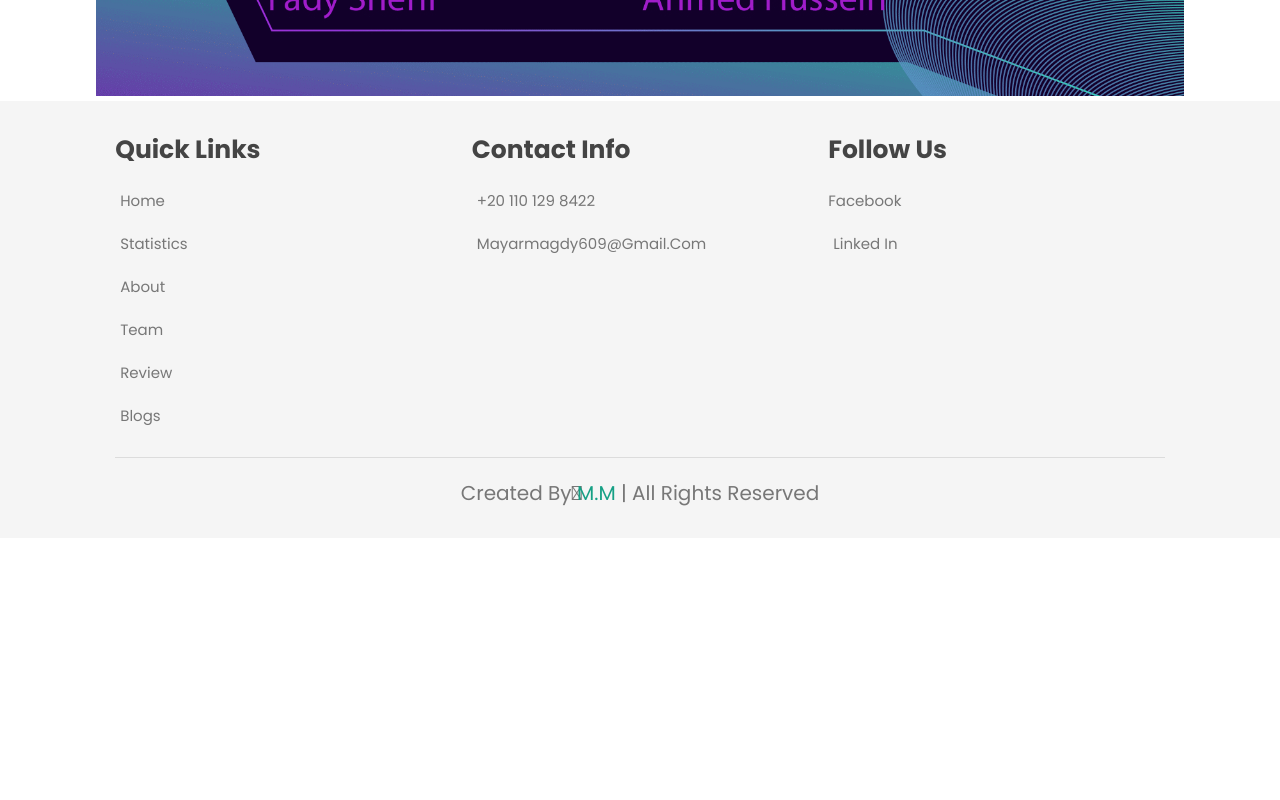
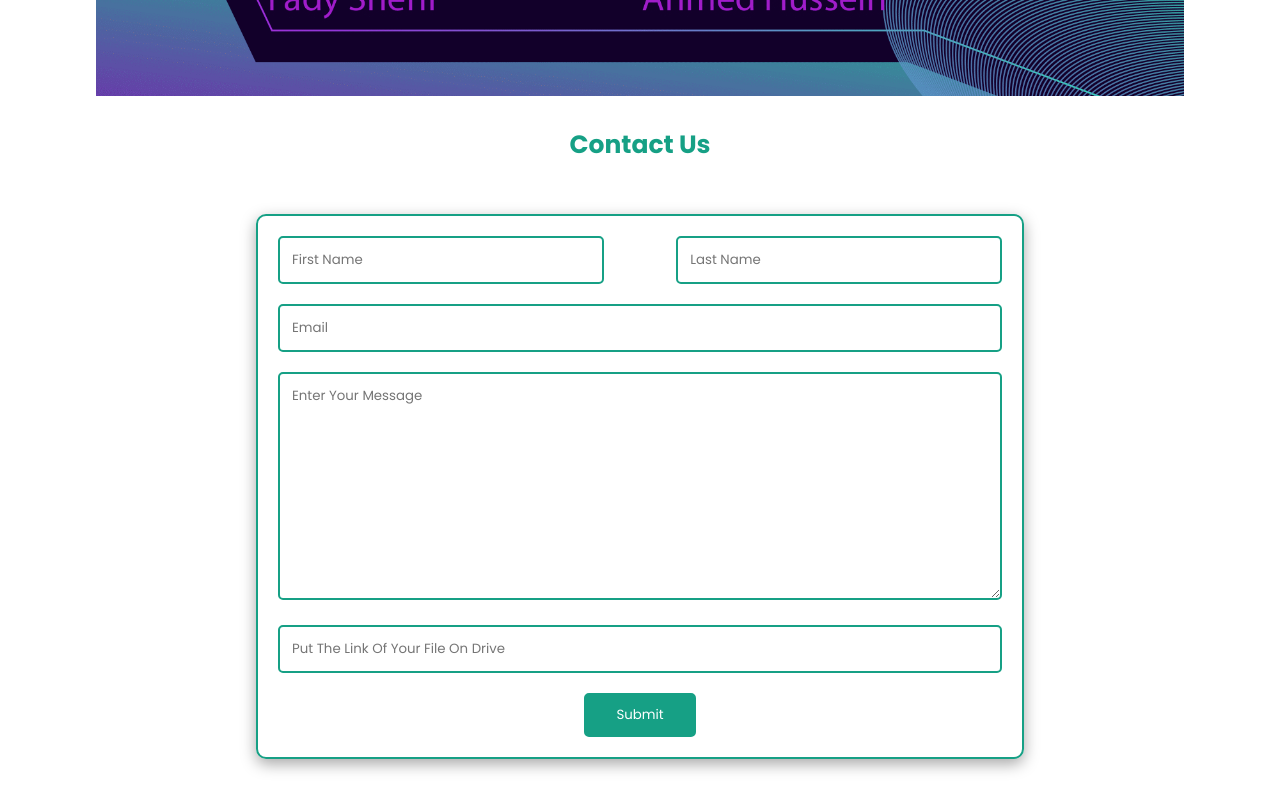
Before and after one commit to osama24680/Stroke, a React (Create React App) app: page / in a window 1280 px wide. Shown: the part 6800-7600 px from the top of the page. Before the commit the page ends 7338 px from the top, so only its background shows below. Built offline with nearby package versions, Linux system fonts and the light colour scheme; some icons are missing.

Commit message:
no links3 and edits

```diff
--- a/package.json
+++ b/package.json
@@ -3,6 +3,7 @@
   "version": "0.1.0",
   "private": true,
   "dependencies": {
+    "@emailjs/browser": "^3.11.0",
     "@iconscout/unicons": "^4.0.8",
     "@testing-library/jest-dom": "^5.17.0",
     "@testing-library/react": "^13.4.0",
--- a/public/index.html
+++ b/public/index.html
@@ -41,5 +41,6 @@
       To begin the development, run `npm start` or `yarn start`.
       To create a production bundle, use `npm run build` or `yarn build`.
     -->
+
   </body>
 </html>
--- a/src/App.js
+++ b/src/App.js
@@ -9,6 +9,7 @@ import Blogs from "./Components/Blogs.js";
 import Footer from "./Components/Footer.js";
 import BarChart from "./Components/Charts/BarChart.js";
 import PieCharts from "./Components/Charts/PieCharts.js";
+import ContactUs from "./Components/ContactUs.js";
 import poster from "./images/poster.png"
 function App() {
   return (
@@ -26,6 +27,7 @@ function App() {
       <div className="poster">
         <img src={poster} alt=""/>
       </div>
+      <ContactUs />
       <Footer />
     </div>
   );
--- /dev/null
+++ b/src/Components/ContactUs.js
@@ -0,0 +1,103 @@
+import React, { useState } from "react";
+import emailjs from "@emailjs/browser";
+const ContactUs = () => {
+  const [firstName, setFirstName] = useState("");
+  const [lastName, setLastName] = useState("");
+  const [email, setEmail] = useState("");
+  const [message, setMessage] = useState("");
+  const [fileLink, setFileLink] = useState("");
+
+  let templeteParameters = {
+    firstName,
+    lastName,
+    email,
+    message,
+    fileLink,
+  };
+
+  let serviceID = "service_f0dhnn6";
+  let templeteID = "template_g6uya0e";
+  let puplicKey = "1o7X5mK6MhxogzwGi";
+
+  function clearForm() {
+    setFirstName("");
+    setLastName("");
+    setEmail("");
+    setMessage("");
+    setFileLink("");
+  }
+  function handleSubmit(e) {
+    e.preventDefault();
+    emailjs
+      .send(serviceID, templeteID, templeteParameters, puplicKey)
+      .then((res) => {
+        console.log("success", res);
+      })
+      .catch((err) => {
+        console.log(err);
+      });
+
+    clearForm();
+  }
+
+  return (
+    <>
+      <h2
+        style={{
+          color: "#16a085",
+          textAlign: "center",
+          fontSize: "25px",
+          marginBottom: "0",
+          marginTop: "25px",
+        }}
+      >
+        Contact Us
+      </h2>
+      <div className="ContactUs">
+        <form onSubmit={handleSubmit}>
+          <div className="doubleInput">
+            <input
+              type="text"
+              placeholder="First Name"
+              onChange={(e) => setFirstName(e.target.value)}
+              value={firstName}
+            />
+            <input
+              type="text"
+              placeholder="Last Name"
+              onChange={(e) => setLastName(e.target.value)}
+              value={lastName}
+            />
+          </div>
+          <div className="singleInput">
+            <input
+              type="email"
+              placeholder="Email"
+              onChange={(e) => setEmail(e.target.value)}
+              value={email}
+            />
+          </div>
+          <div className="singleInput">
+            <textarea
+              rows="10"
+              placeholder="enter your message"
+              onChange={(e) => setMessage(e.target.value)}
+              value={message}
+            ></textarea>
+          </div>
+          <div className="singleInput">
+            <input
+              type="text"
+              placeholder="Put the link of your file on drive"
+              onChange={(e) => setFileLink(e.target.value)}
+              value={fileLink}
+            />
+          </div>
+          <button>Submit</button>
+        </form>
+      </div>
+    </>
+  );
+};
+
+export default ContactUs;
--- a/src/index.css
+++ b/src/index.css
@@ -1,403 +1,395 @@
-@import url('https://fonts.googleapis.com/css2?family=poppins:wght@200;300;400;600;700&display=swap');
-:root{
-    --green:#16a085;
-    --black:#444;
-    --light-color:#777;
-    --box-shadow:.5rem .5rem 0 rgba(22,160,133,.2);
-    --text-shadow:.4rem .4rem 0 rgba(0,0,0,.2);
-    --border:.2rem solid var(--green);
+@import url("https://fonts.googleapis.com/css2?family=poppins:wght@200;300;400;600;700&display=swap");
+:root {
+  --green: #16a085;
+  --black: #444;
+  --light-color: #777;
+  --box-shadow: 0.5rem 0.5rem 0 rgba(22, 160, 133, 0.2);
+  --text-shadow: 0.4rem 0.4rem 0 rgba(0, 0, 0, 0.2);
+  --border: 0.2rem solid var(--green);
 }
-*{
-    font-family: 'Poppins', sans-serif;
-    margin:0; padding: 0;
+* {
+  font-family: "Poppins", sans-serif;
+  margin: 0;
+  padding: 0;
   box-sizing: border-box;
-    outline: none; border: none;
+  outline: none;
+  border: none;
   text-transform: capitalize;
-    transition: all .2s ease-out;
+  transition: all 0.2s ease-out;
   text-decoration: none;
 }
 
-html{
+html {
   font-size: 62.5%;
   overflow-x: hidden;
   scroll-padding-top: 7rem;
   scroll-behavior: smooth;
 }
 
-section{
-    padding:2rem 9%;
+section {
+  padding: 2rem 9%;
 }
 
-section:nth-child(even){
+section:nth-child(even) {
   background: #f5f5f5;
 }
-#charts{
-
-
+#charts {
   position: relative;
   z-index: 1000000000000;
 }
 
-.heading{
+.heading {
   text-align: center;
   padding-bottom: 2rem;
   text-shadow: var(--text-shadow);
   text-transform: uppercase;
-    color:var(--black);
+  color: var(--black);
   font-size: 5rem;
-    letter-spacing: .4rem;
+  letter-spacing: 0.4rem;
 }
 
-.heading span{
+.heading span {
   text-transform: uppercase;
-    color:var(--green);
+  color: var(--green);
 }
 
-.btn{
+.btn {
   display: inline-block;
   margin-top: 1rem;
   padding: 1.5rem;
   padding-left: 1rem;
-    border:var(--border);
-    border-radius: .5rem;
+  border: var(--border);
+  border-radius: 0.5rem;
   box-shadow: var(--box-shadow);
-    color:var(--green);
+  color: var(--green);
   cursor: pointer;
   font-size: 1.7rem;
   background: #fff;
 }
 
-.btn span{
-    padding:.7rem 1rem;
-    border-radius: .5rem;
+.btn span {
+  padding: 0.7rem 1rem;
+  border-radius: 0.5rem;
   background: var(--green);
-    color:#fff;
-    margin-left: .5rem;
+  color: #fff;
+  margin-left: 0.5rem;
 }
 
-.btn:hover{
+.btn:hover {
   background: var(--green);
-    color:#fff;
+  color: #fff;
 }
 
-.btn:hover span{
+.btn:hover span {
   color: var(--green);
-    background:#fff;
+  background: #fff;
   margin-left: 1.5rem;
 }
 
-
-
 /* ############################################################# */
-header{
-    position:fixed;
-    top:0;
-    left:0;
-    right:0;
-    z-index:1000;
-    display:flex;
+header {
+  position: fixed;
+  top: 0;
+  left: 0;
+  right: 0;
+  z-index: 1000;
+  display: flex;
   align-items: center;
-    justify-content:space-between;
-    background:#fff;
+  justify-content: space-between;
+  background: #fff;
   padding: 2rem 9%;
-    box-shadow:0 .5rem 1rem rgba(0,0,0,.1);
+  box-shadow: 0 0.5rem 1rem rgba(0, 0, 0, 0.1);
 }
-header .logo{
-    font-size:2.5rem;
-    color:var(--black);
+header .logo {
+  font-size: 2.5rem;
+  color: var(--black);
   cursor: pointer;
 }
-header .logo i{
-    color:var(--green);
+header .logo i {
+  color: var(--green);
 }
-header .navbar a{
-    font-size:1.7rem;
+header .navbar a {
+  font-size: 1.7rem;
   margin-left: 2rem;
-    color:var(--light-color);
-
+  color: var(--light-color);
 }
-header .navbar a:hover{
-    color:var(--green)
+header .navbar a:hover {
+  color: var(--green);
 }
 
-
-#menu-bar{
-    font-size:2.5rem;
-    cursor:pointer;
-    color:var(--green);
-    border-radius:.5rem;
+#menu-bar {
+  font-size: 2.5rem;
+  cursor: pointer;
+  color: var(--green);
+  border-radius: 0.5rem;
   padding: 1rem 1.5rem;
   display: none;
-    background:#eee;
+  background: #eee;
 }
 /* ============---------home-------========= */
 .home {
   display: flex;
-    align-items:center;
+  align-items: center;
   flex-wrap: wrap;
-    gap:1.5rem;
+  gap: 1.5rem;
   padding-top: 10rem;
 }
-.home .image{
-    flex:1 1 45rem
+.home .image {
+  flex: 1 1 45rem;
 }
-.home .image img{
+.home .image img {
   width: 100%;
 }
 
-.home .content{
-    flex:1 1 45rem
+.home .content {
+  flex: 1 1 45rem;
 }
-.home .content h3{
-    font-size:4.5rem;
-    color:var(--black);
-    line-height:1.8;
+.home .content h3 {
+  font-size: 4.5rem;
+  color: var(--black);
+  line-height: 1.8;
   text-shadow: var(--text-shadow);
 }
-.home .content p{
-    font-size:1.7rem;
-    color:var(--light-color);
-    line-height:1.8;
+.home .content p {
+  font-size: 1.7rem;
+  color: var(--light-color);
+  line-height: 1.8;
   padding: 1rem 0;
 }
 /* ============---------icons-------========= */
-.icons-container{
+.icons-container {
   display: grid;
-    grid-template-columns: repeat(auto-fit, minmax(20rem,1fr));
+  grid-template-columns: repeat(auto-fit, minmax(20rem, 1fr));
   flex-wrap: wrap;
-    gap:2rem;
+  gap: 2rem;
   padding-top: 5rem;
   padding-bottom: 5rem;
 }
-.icons-container .icons{
-    border:var(--border);
+.icons-container .icons {
+  border: var(--border);
   box-shadow: var(--box-shadow);
-    border-radius:.5rem;
+  border-radius: 0.5rem;
   text-align: center;
   padding: 2.5rem;
 }
-.icons-container .icons i{
+.icons-container .icons i {
   font-size: 4.5rem;
-    color:var(--green);
+  color: var(--green);
   padding-bottom: 0.7rem;
 }
 
-
-.icons-container .icons h3{
+.icons-container .icons h3 {
   font-size: 4.5rem;
-    color:var(--black);
-    padding: 1rem ;
+  color: var(--black);
+  padding: 1rem;
   text-shadow: var(--text-shadow);
 }
 
-.icons-container .icons p{
+.icons-container .icons p {
   font-size: 1.7rem;
-    color:var(--light-color);
+  color: var(--light-color);
   padding: 1rem;
-
 }
 /* ============---------services-------========= */
 /* .services{
 
 } */
-.box_allContainer{
+.box_allContainer {
   display: flex;
   justify-content: space-between;
   align-items: flex-start;
   width: 100%;
   flex-wrap: wrap;
 }
-.services .box-container{
+.services .box-container {
   display: flex;
   flex-wrap: wrap;
   justify-content: space-between;
   align-items: space-between;
   flex-direction: column;
   width: 49%;
-
 }
 
-.services .box-container .box{
+.services .box-container .box {
   width: 95%;
-    background:#fff;
-    border-radius: .5rem;
+  background: #fff;
+  border-radius: 0.5rem;
   box-shadow: var(--box-shadow);
-    border:var(--border);
+  border: var(--border);
   padding: 1.5rem 2rem;
   margin-bottom: 25px;
 }
 
-.services .box-container .box i{
+.services .box-container .box i {
   color: var(--green);
   font-size: 5rem;
-    padding-bottom: .5rem;
+  padding-bottom: 0.5rem;
 }
 
-.services .box-container .box h3{
+.services .box-container .box h3 {
   color: var(--black);
   font-size: 2.5rem;
-    padding:1rem 0;
+  padding: 1rem 0;
 }
 
-.services .box-container .box p{
+.services .box-container .box p {
   color: var(--light-color);
   font-size: 1.4rem;
   line-height: 2;
 }
-.services .box-container .box p svg{
+.services .box-container .box p svg {
   color: var(--green);
   font-size: 1.4rem;
   margin-right: 7px;
 }
 /* ============---------about-------========= */
-.about .row{
+.about .row {
   display: flex;
   align-items: center;
   flex-wrap: wrap;
-    gap:2rem;
+  gap: 2rem;
 }
 
-.about .row .image{
-    flex:1 1 45rem;
+.about .row .image {
+  flex: 1 1 45rem;
 }
 
-.about .row .image img{
+.about .row .image img {
   width: 100%;
 }
 
-.about .row .content{
-    flex:1 1 45rem;
+.about .row .content {
+  flex: 1 1 45rem;
 }
 
-.about .row .content h3{
+.about .row .content h3 {
   color: var(--black);
   text-shadow: var(--text-shadow);
   font-size: 4rem;
   line-height: 1.8;
 }
 
-.about .row .content p{
+.about .row .content p {
   color: var(--light-color);
-    padding:1rem 0;
+  padding: 1rem 0;
   font-size: 1.5rem;
   line-height: 1.8;
 }
 /* ============---------doctors-------========= */
-.doctors .box-container{
+.doctors .box-container {
   display: grid;
   grid-template-columns: repeat(auto-fit, minmax(22rem, 1fr));
-    gap:2rem;
+  gap: 2rem;
 }
 
-.doctors .box-container .box{
+.doctors .box-container .box {
   text-align: center;
-    background:#fff;
-    border-radius: .5rem;
-    border:var(--border);
+  background: #fff;
+  border-radius: 0.5rem;
+  border: var(--border);
   box-shadow: var(--box-shadow);
-    padding:2rem;
+  padding: 2rem;
 }
 
-.doctors .box-container .box img{
+.doctors .box-container .box img {
   width: 100%;
-    border:var(--border);
-    border-radius: .5rem;
+  border: var(--border);
+  border-radius: 0.5rem;
   margin-top: 1rem;
   margin-bottom: 1rem;
 }
 
-.doctors .box-container .box h3{
-    color:var(--black);
+.doctors .box-container .box h3 {
+  color: var(--black);
   font-size: 2.5rem;
 }
 
-.doctors .box-container .box span{
-    color:var(--green);
+.doctors .box-container .box span {
+  color: var(--green);
   font-size: 1.5rem;
 }
 
-.doctors .box-container .box .share{
+.doctors .box-container .box .share {
   padding-top: 2rem;
 }
 
-.doctors .box-container .box .share a{
+.doctors .box-container .box .share a {
   height: 5rem;
   width: 5rem;
   line-height: 4.5rem;
   font-size: 2rem;
-    color:var(--green);
-    border-radius: .5rem;
-    border:var(--border);
-    margin:.3rem;
+  color: var(--green);
+  border-radius: 0.5rem;
+  border: var(--border);
+  margin: 0.3rem;
 }
 
-.doctors .box-container .box .share a:hover{
-    background:var(--green);
-    color:#fff;
+.doctors .box-container .box .share a:hover {
+  background: var(--green);
+  color: #fff;
   box-shadow: var(--box-shadow);
 }
 
-
 /* ============---------book-------========= */
 
-.book .row{
+.book .row {
   display: flex;
   align-items: center;
   flex-wrap: wrap;
-    gap:2rem;
+  gap: 2rem;
 }
 
-.book .row .image{
-    flex:1 1 45rem;
+.book .row .image {
+  flex: 1 1 45rem;
 }
 
-.book .row .image img{
+.book .row .image img {
   width: 100%;
 }
 
-.book .row form{
-    flex:1 1 45rem;
+.book .row form {
+  flex: 1 1 45rem;
   background: #fff;
-    border:var(--border);
+  border: var(--border);
   box-shadow: var(--box-shadow);
   text-align: center;
   padding: 2rem;
-    border-radius: .5rem;
+  border-radius: 0.5rem;
 }
 
-.book .row form h3{
-    color:var(--black);
+.book .row form h3 {
+  color: var(--black);
   padding-bottom: 1rem;
   font-size: 3rem;
 }
 
-.book .row form .box{
+.book .row form .box {
   width: 100%;
-    margin:.7rem 0;
-    border-radius: .5rem;
-    border:var(--border);
+  margin: 0.7rem 0;
+  border-radius: 0.5rem;
+  border: var(--border);
   font-size: 1.6rem;
   color: var(--black);
   text-transform: none;
   padding: 1rem;
 }
 
-.book .row form .btn{
-    padding:1rem 4rem;
+.book .row form .btn {
+  padding: 1rem 4rem;
 }
 
 /* ============---------review-------========= */
-.review .box-container{
+.review .box-container {
   display: grid;
   grid-template-columns: repeat(auto-fit, minmax(27rem, 1fr));
-    gap:2rem;
+  gap: 2rem;
 }
 
-.review .box-container .box{
-    border:var(--border);
+.review .box-container .box {
+  border: var(--border);
   box-shadow: var(--box-shadow);
-    border-radius: .5rem;
-    padding:2.5rem;
+  border-radius: 0.5rem;
+  padding: 2.5rem;
   background: #fff;
   text-align: center;
   position: relative;
@@ -405,38 +397,39 @@ header .navbar a:hover{
   z-index: 0;
 }
 
-.review .box-container .box img{
+.review .box-container .box img {
   height: 10rem;
   width: 10rem;
   border-radius: 50%;
   object-fit: cover;
-    border:.5rem solid #fff;
+  border: 0.5rem solid #fff;
 }
 
-.review .box-container .box h3{
-    color:#fff;
+.review .box-container .box h3 {
+  color: #fff;
   font-size: 2.2rem;
-    padding:.5rem 0;
+  padding: 0.5rem 0;
 }
 
-.review .box-container .box .stars i{
-    color:#fff;
+.review .box-container .box .stars i {
+  color: #fff;
   font-size: 1.5rem;
 }
 
-.review .box-container .box .text{
-    color:var(--light-color);
+.review .box-container .box .text {
+  color: var(--light-color);
   line-height: 1.8;
   font-size: 1.6rem;
   padding-top: 4rem;
 }
 
-.review .box-container .box::before{
-    content: '';
+.review .box-container .box::before {
+  content: "";
   position: absolute;
-    top:-4rem; left: 50%;
-    transform:translateX(-50%);
-    background:var(--green);
+  top: -4rem;
+  left: 50%;
+  transform: translateX(-50%);
+  background: var(--green);
   border-bottom-left-radius: 50%;
   border-bottom-right-radius: 50%;
   height: 25rem;
@@ -446,186 +439,195 @@ header .navbar a:hover{
 
 /* ============---------blogs-------========= */
 
-
-.blogs .box-container{
+.blogs .box-container {
   display: grid;
   grid-template-columns: repeat(auto-fit, minmax(30rem, 1fr));
-    gap:2rem;
+  gap: 2rem;
 }
 
-.blogs .box-container .box{
-    border:var(--border);
+.blogs .box-container .box {
+  border: var(--border);
   box-shadow: var(--box-shadow);
-    border-radius: .5rem;
+  border-radius: 0.5rem;
   padding: 2rem;
 }
 
-.blogs .box-container .box .image{
+.blogs .box-container .box .image {
   height: 20rem;
-    overflow:hidden;
-    border-radius: .5rem;
+  overflow: hidden;
+  border-radius: 0.5rem;
 }
 
-.blogs .box-container .box .image img{
+.blogs .box-container .box .image img {
   height: 100%;
   width: 100%;
   object-fit: cover;
 }
 
-.blogs .box-container .box:hover .image img{
-    transform:scale(1.2);
+.blogs .box-container .box:hover .image img {
+  transform: scale(1.2);
 }
 
-.blogs .box-container .box .content{
+.blogs .box-container .box .content {
   padding-top: 1rem;
 }
 
-.blogs .box-container .box .content .icon{
+.blogs .box-container .box .content .icon {
   padding: 1rem 0;
   display: flex;
   align-items: center;
   justify-content: space-between;
 }
 
-.blogs .box-container .box .content .icon a{
+.blogs .box-container .box .content .icon a {
   font-size: 1.4rem;
   color: var(--light-color);
 }
 
-.blogs .box-container .box .content .icon a:hover{
-    color:var(--green);
-}
-
-.blogs .box-container .box .content .icon a i{
-    padding-right: .5rem;
+.blogs .box-container .box .content .icon a:hover {
   color: var(--green);
 }
 
-.blogs .box-container .box .content h3{
-    color:var(--black);
+.blogs .box-container .box .content .icon a i {
+  padding-right: 0.5rem;
+  color: var(--green);
+}
+
+.blogs .box-container .box .content h3 {
+  color: var(--black);
   font-size: 3rem;
 }
 
-.blogs .box-container .box .content p{
-    color:var(--light-color);
+.blogs .box-container .box .content p {
+  color: var(--light-color);
   font-size: 1.5rem;
   line-height: 1.8;
-    padding:1rem 0;
+  padding: 1rem 0;
+}
+/* ============---------ContactUs-------========= */
+.ContactUs form{
+  display: flex;
+  flex-direction: column;
+  justify-content: space-between;
+  align-items: center;
+  width: 60%;
+  margin: 50px auto;
+  border: 2px solid var(--green);
+  padding: 2rem;
+  border-radius: 10px;
+  box-shadow: rgba(0, 0, 0, 0.35) 0px 5px 15px;
+}
+.ContactUs div {
+  width: 100%;
+}
+.ContactUs .doubleInput {
+  display: flex;
+  justify-content: space-between;
+  margin-bottom: 20px;
+}
+.ContactUs .singleInput {
+  margin-bottom: 20px;
+}
+.ContactUs .doubleInput input {
+  width: 45%;
+}
+.ContactUs .singleInput input,.ContactUs .singleInput textarea {
+  width: 100%;
+}
+
+.ContactUs .doubleInput input,
+.ContactUs .singleInput textarea,
+.ContactUs .singleInput input {
+  border-radius: 5px;
+  border: var(--green) 2px solid;
+  padding: 12px;
+}
+.ContactUs button {
+  padding: 10px 30px;
+  border: 2px solid var(--green);
+  background-color: var(--green);
+  color: #fff;
+  border-radius: 5px;
+  cursor: pointer;
 }
 /* ============---------footer-------========= */
-.footer .box-container{
+.footer .box-container {
   display: grid;
   grid-template-columns: repeat(auto-fit, minmax(22rem, 1fr));
-    gap:2rem;
+  gap: 2rem;
 }
 
-.footer .box-container .box h3{
+.footer .box-container .box h3 {
   font-size: 2.5rem;
-    color:var(--black);
+  color: var(--black);
   padding: 1rem 0;
 }
 
-.footer .box-container .box a{
+.footer .box-container .box a {
   display: block;
   font-size: 1.5rem;
-    color:var(--light-color);
+  color: var(--light-color);
   padding: 1rem 0;
 }
 
-.footer .box-container .box a i{
-    padding-right: .5rem;
-    color:var(--green);
+.footer .box-container .box a i {
+  padding-right: 0.5rem;
+  color: var(--green);
 }
 
-.footer .box-container .box a:hover i{
-    padding-right:2rem;
+.footer .box-container .box a:hover i {
+  padding-right: 2rem;
 }
 
-.footer .credit{
+.footer .credit {
   padding: 1rem;
   padding-top: 2rem;
   margin-top: 2rem;
   text-align: center;
   font-size: 2rem;
-    color:var(--light-color);
-    border-top: .1rem solid rgba(0, 0, 0, .1);
+  color: var(--light-color);
+  border-top: 0.1rem solid rgba(0, 0, 0, 0.1);
 }
 
-.footer .credit span{
-    color:var(--green);
+.footer .credit span {
+  color: var(--green);
 }
 
-.poster{
+.poster {
   width: 85%;
   margin: auto;
 }
-.poster img{
+.poster img {
   width: 100%;
 }
 
-
-
-
-
-
-
-
-
-
-
-
-
-
-
-
-
-
-
-
-
-
-
-
-
-
-
-
-
-
-
-
-@media (max-width:991px){
-
-    html{
+@media (max-width: 991px) {
+  html {
     font-size: 55%;
   }
 
-    .header{
+  .header {
     padding: 2rem;
   }
 
-    section{
-        padding:2rem;
+  section {
+    padding: 2rem;
   }
-    .services .box-container{
-
+  .services .box-container {
     width: 100%;
-
+  }
 }
 
-
-}
-
-@media (max-width:768px){
-
-    #menu-bar{
+@media (max-width: 768px) {
+  #menu-bar {
     display: initial;
   }
 
-    header .navbar{
+  header .navbar {
     position: absolute;
-        top:115%; right: 2rem;
-        border-radius: .5rem;
+    top: 115%;
+    right: 2rem;
+    border-radius: 0.5rem;
     box-shadow: var(--box-shadow);
     width: 30rem;
     border: var(--border);
@@ -633,27 +635,24 @@ header .navbar a:hover{
     transform: scale(0);
     opacity: 0;
     transform-origin: top right;
-        transition: .2s ease-out;
+    transition: 0.2s ease-out;
   }
 
-    header .navbar.active{
+  header .navbar.active {
     transform: scale(1);
     opacity: 1;
-        transition: .2s ease-out;
+    transition: 0.2s ease-out;
   }
 
-    header .navbar a{
+  header .navbar a {
     font-size: 2rem;
     display: block;
-        margin:2.5rem;
+    margin: 2.5rem;
+  }
 }
 
-}
-
-@media (max-width:450px){
-
-    html{
+@media (max-width: 450px) {
+  html {
     font-size: 50%;
   }
-
 }
```
Also changed, not shown: 1 other file (tests, documents, lock files or other folders). Lines whose indentation alone changed are shown as unchanged.
